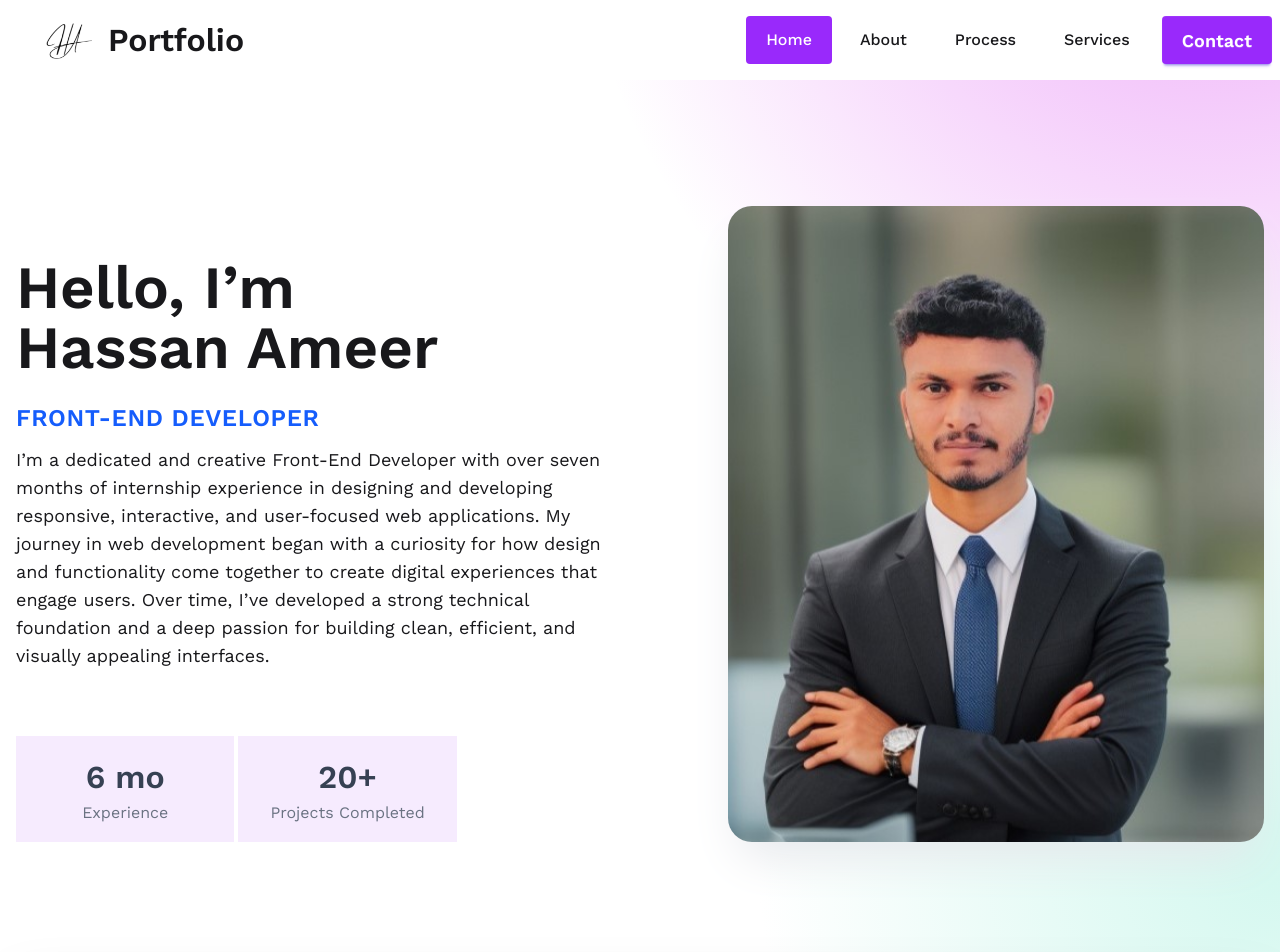
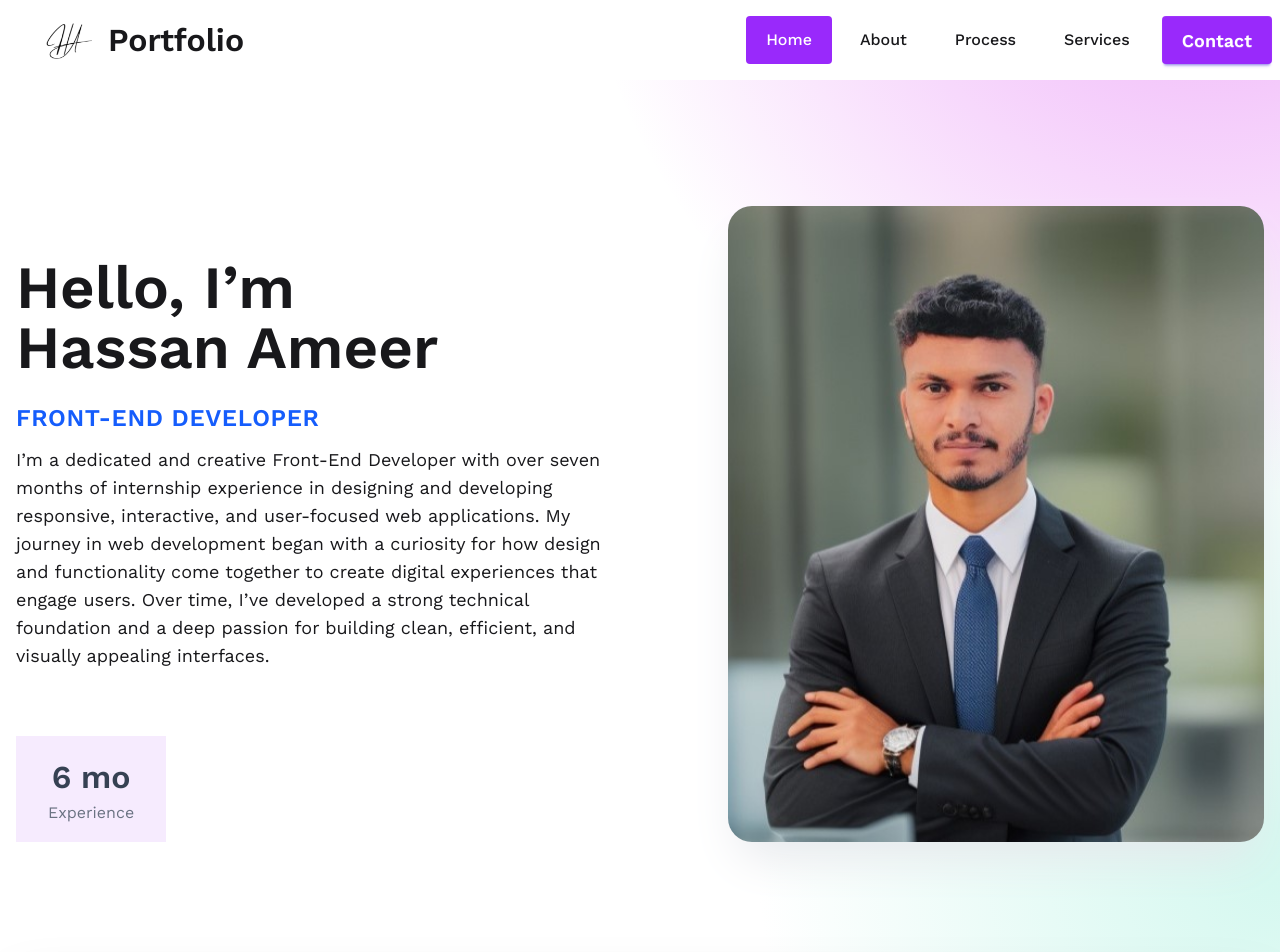
Before and after one commit to Hassan-webb110/Hassan-Portfolio, a React (Vite) app: page / in a window 1280 px wide. Shown: the top 952 px of the page. Built offline with nearby package versions, Linux system fonts and the light colour scheme.

Commit message:
Test: updated README

```diff
--- a/src/components/introduction/Introduction.jsx
+++ b/src/components/introduction/Introduction.jsx
@@ -7,12 +7,7 @@ const informationSummaryData = [
     id: 1,
     title: "Experience",
     description: "6 mo",
-  },
-  {
-    id: 2,
-    title: "Projects Completed",
-    description: "20+",
-  },
+  }
 ];
 
 const Introduction = () => {
```
